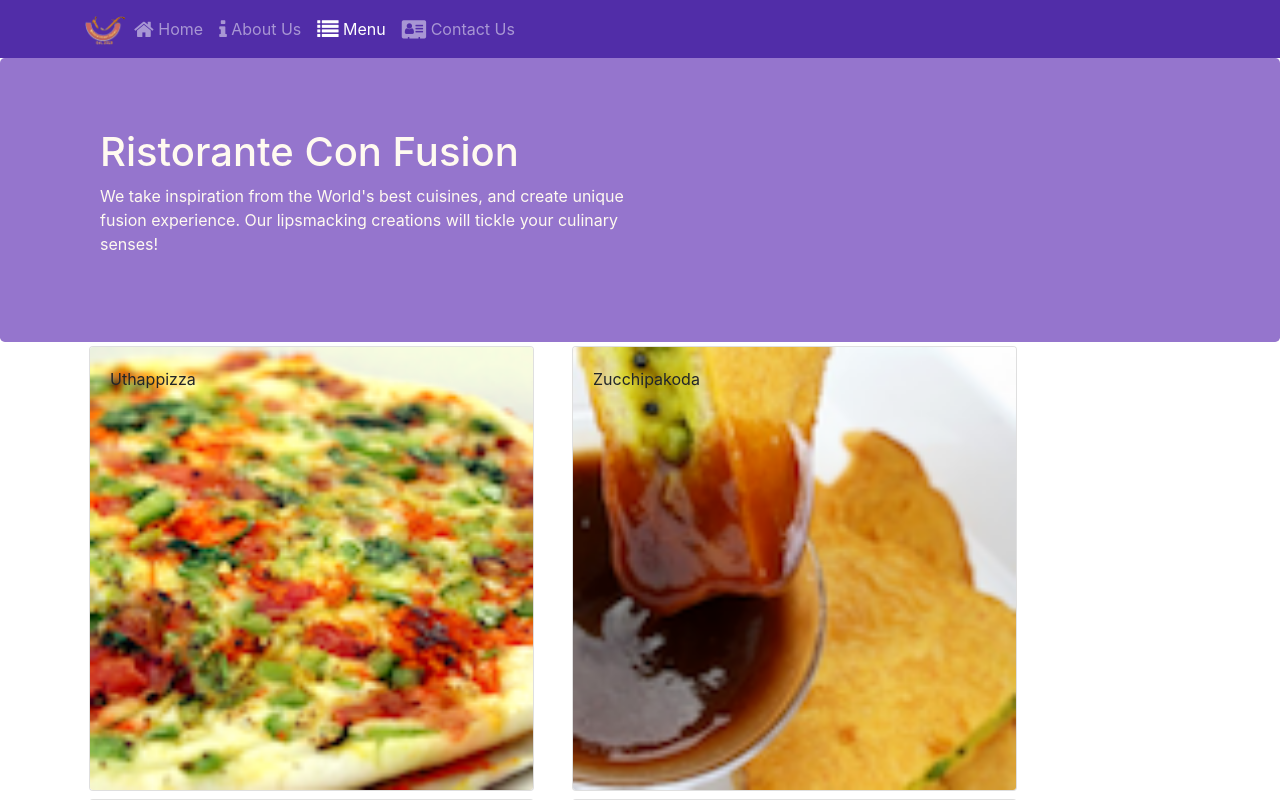
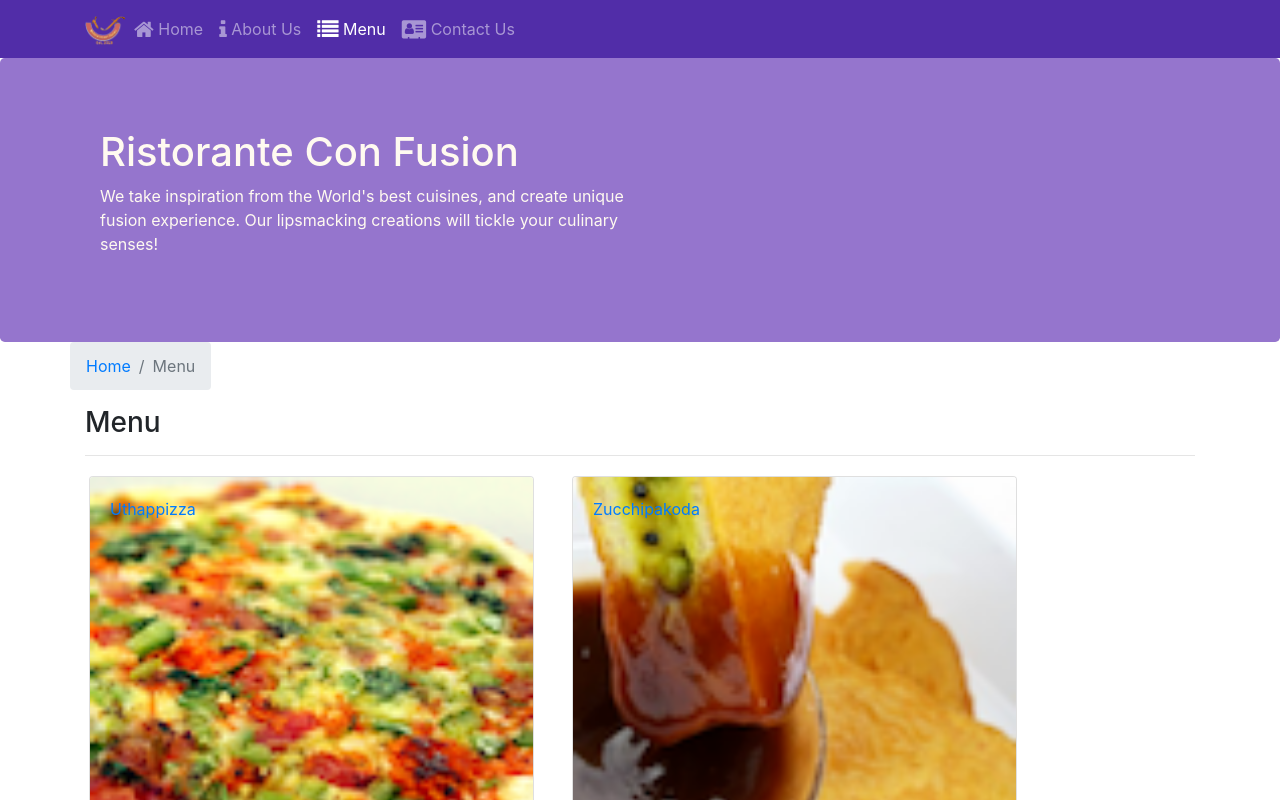
Before and after one commit to m-didar/React-Course, a React (Create React App) app: page /menu in a window 1280 px wide. Shown: the top 800 px of the page. Built offline with nearby package versions, Linux system fonts and the light colour scheme.

Commit message:
Single Page App: DishDetail Component edited

```diff
--- a/src/components/ContactComponent.js
+++ b/src/components/ContactComponent.js
@@ -1,8 +1,20 @@
 import React from 'react';
+import { Breadcrumb, BreadcrumbItem } from 'reactstrap';
+import { Link } from "react-router-dom";
 
 function Contact(props) {
     return(
         <div className="container">
+            <div className="row">
+                <Breadcrumb>
+                    <BreadcrumbItem><Link to='/home'>Home</Link></BreadcrumbItem>
+                    <BreadcrumbItem active>Contact Us</BreadcrumbItem>
+                </Breadcrumb>
+                <div className="col-12">
+                    <h3>Contact Us</h3>
+                    <hr />
+                </div>
+            </div>
             <div className="row row-content">
                 <div className="col-12">
                     <h3>Location Information</h3>
--- a/src/components/DishdetailComponent.js
+++ b/src/components/DishdetailComponent.js
@@ -1,5 +1,6 @@
 import React from 'react';
-import { Card, CardImg, CardText, CardBody, CardTitle } from 'reactstrap';
+import { Card, CardImg, CardText, CardBody, CardTitle, BreadcrumbItem, Breadcrumb } from 'reactstrap';
+import { Link } from "react-router-dom";
 
 function RenderDish({dish}) {
     if (dish != null) {
@@ -56,10 +57,20 @@
     return(
         <div className="container">
             <div className="row">
+                <Breadcrumb>
+                    <BreadcrumbItem><Link to='/menu'>Menu</Link></BreadcrumbItem>
+                    <BreadcrumbItem active>{props.dish.name}</BreadcrumbItem>
+                </Breadcrumb>
+                <div className="col-12">
+                    <h3>{props.dish.name}</h3>
+                    <hr />
+                </div>
+            </div>
+            <div className="row">
               <div className="col-12 col-md-5 m-1">
                   <RenderDish dish={props.dish} />
               </div>
-                <RenderComments comments={props.dish?.comments} />
+                <RenderComments comments={props.comments} />
             </div>
         </div>
     )
--- a/src/components/MainComponent.js
+++ b/src/components/MainComponent.js
@@ -36,12 +36,22 @@
                       leader={this.state.leaders.filter((leader) => leader.featured)[0]} />
             );
         }
+
+        const DishWithId = ({match}) => {
+            return(
+                <DishDetail dish={this.state.dishes.filter((dish) => dish.id === parseInt(match.params.dishId,10))[0]}
+                            comments={this.state.comments.filter((comment) => comment.dishId === parseInt(match.params.dishId,10))}
+                            />
+            );
+        }
+
         return (
             <div className="App">
                 <Header />
                 <Switch>
                     <Route path="/home" component={HomePage} />
                     <Route exact path="/menu" component={() => <Menu dishes={this.state.dishes} />} />
+                    <Route path="/menu/:dishId" component={DishWithId} />
                     <Route exact path="/contactus" component={Contact} />
                     <Redirect to="/home" />
                 </Switch>
--- a/src/components/MenuComponent.js
+++ b/src/components/MenuComponent.js
@@ -1,14 +1,17 @@
 import React from 'react';
-import { Card, CardImg, CardImgOverlay, CardTitle } from 'reactstrap';
+import { Card, CardImg, CardImgOverlay, CardTitle, Breadcrumb, BreadcrumbItem } from 'reactstrap';
+import { Link } from 'react-router-dom';
 
 
-  function RenderMenuItem({dish, onClick}) {
+  function RenderMenuItem({dish}) {
     return(
-        <Card onClick={() => onClick(dish.id)}>
-          <CardImg width="100%" src={dish.image} alt={dish.name} />
-          <CardImgOverlay>
-            <CardTitle>{dish.name}</CardTitle>
-          </CardImgOverlay>
+        <Card>
+            <Link to={`/menu/${dish.id}`} >
+                <CardImg width="100%" src={dish.image} alt={dish.name} />
+                <CardImgOverlay>
+                    <CardTitle>{dish.name}</CardTitle>
+                </CardImgOverlay>
+            </Link>
         </Card>
     );
   }
@@ -17,7 +20,7 @@
     const menu = props.dishes.map((dish) => {
       return (
           <div key={dish.id} className="col-12 col-md-5 m-1">
-            <RenderMenuItem dish={dish} onClick={props.onClick} />
+            <RenderMenuItem dish={dish} />
           </div>
       );
     });
@@ -26,6 +29,16 @@
 
     return (
         <div className="container">
+            <div className="row">
+                <Breadcrumb>
+                    <BreadcrumbItem><Link to='/home'>Home</Link></BreadcrumbItem>
+                    <BreadcrumbItem active>Menu</BreadcrumbItem>
+                </Breadcrumb>
+                <div className="col-12">
+                    <h3>Menu</h3>
+                    <hr />
+                </div>
+            </div>
           <div className="row">
             {menu}
           </div>
```
